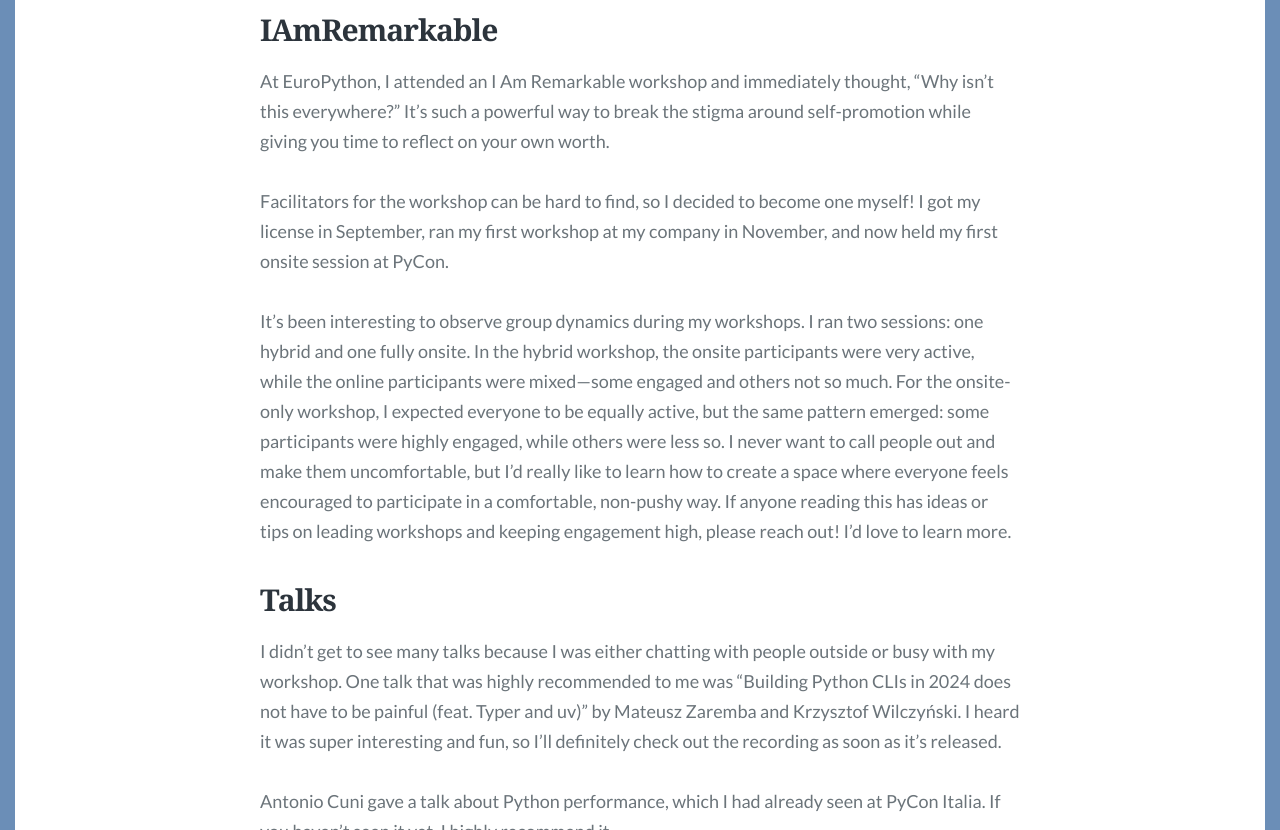
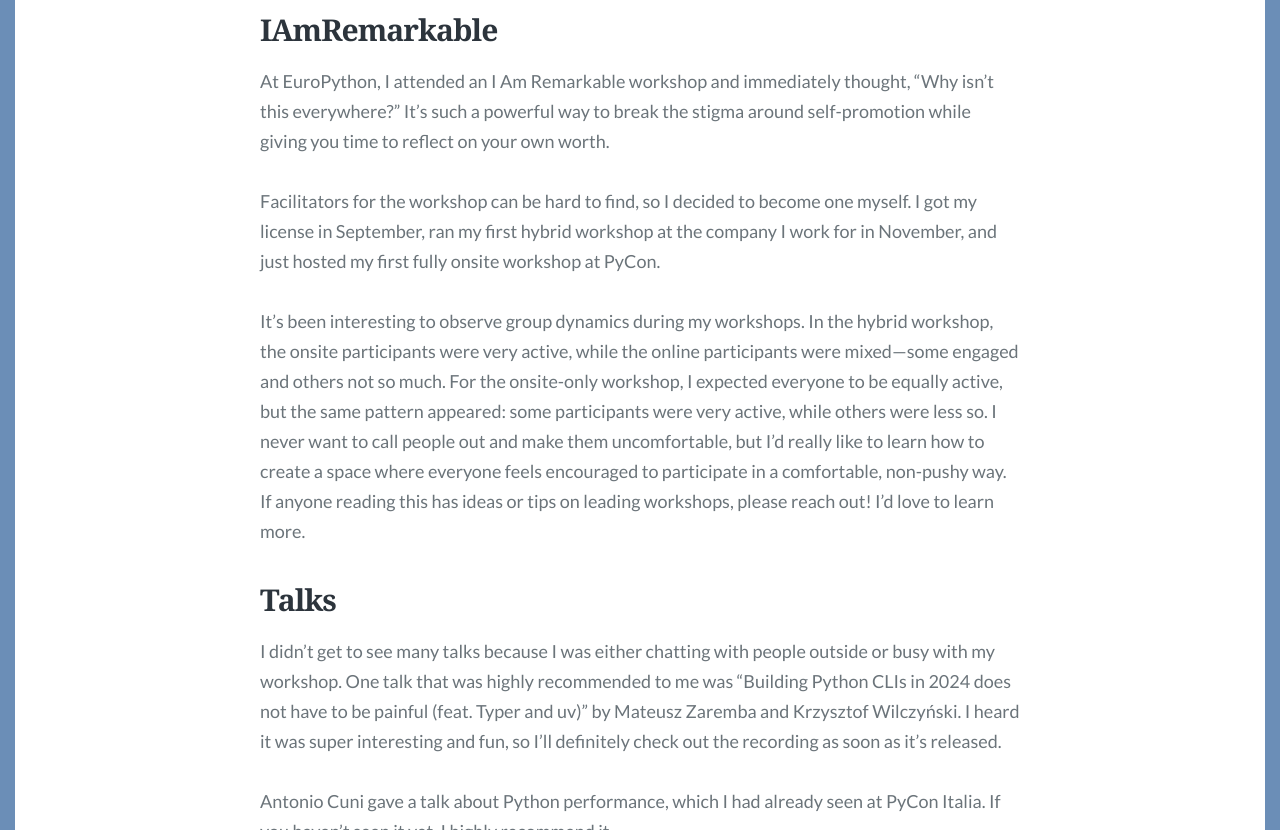
Before and after one commit to clytaemnestra/tech-blog, a Jekyll site: the page built from _posts/2024-12-08-pycon-wro.md, in a window 1280 px wide and 900 px high, scrolled down 5783 px, cut to the strip 70-900 px from the top of the window. Built offline with Jekyll 4.4.1, drawn with Linux system fonts in a browser that asks for light colours; some web fonts are replaced.

Commit message:
Fix structure

```diff
--- a/_posts/2024-12-08-pycon-wro.md
+++ b/_posts/2024-12-08-pycon-wro.md
@@ -107,9 +107,10 @@
 ## IAmRemarkable
 At EuroPython, I attended an I Am Remarkable workshop and immediately thought, “Why isn’t this everywhere?” It’s such a powerful way to break the stigma around self-promotion while giving you time to reflect on your own worth.
 
-Facilitators for the workshop can be hard to find, so I decided to become one myself! I got my license in September, ran my first workshop at my company in November, and now held my first onsite session at PyCon.
+Facilitators for the workshop can be hard to find, so I decided to become one myself. I got my license in September, ran my first hybrid workshop at the company I work for in November, and just hosted my first fully onsite workshop at PyCon.
 
-It’s been interesting to observe group dynamics during my workshops. I ran two sessions: one hybrid and one fully onsite. In the hybrid workshop, the onsite participants were very active, while the online participants were mixed—some engaged and others not so much. For the onsite-only workshop, I expected everyone to be equally active, but the same pattern emerged: some participants were highly engaged, while others were less so. I never want to call people out and make them uncomfortable, but I’d really like to learn how to create a space where everyone feels encouraged to participate in a comfortable, non-pushy way. If anyone reading this has ideas or tips on leading workshops and keeping engagement high, please reach out! I’d love to learn more.
+
+It’s been interesting to observe group dynamics during my workshops. In the hybrid workshop, the onsite participants were very active, while the online participants were mixed—some engaged and others not so much. For the onsite-only workshop, I expected everyone to be equally active, but the same pattern appeared: some participants were very active, while others were less so. I never want to call people out and make them uncomfortable, but I’d really like to learn how to create a space where everyone feels encouraged to participate in a comfortable, non-pushy way. If anyone reading this has ideas or tips on leading workshops, please reach out! I’d love to learn more.
 
 ## Talks
 I didn't get to see many talks because I was either chatting with people outside or busy with my workshop. One talk that was highly recommended to me was "Building Python CLIs in 2024 does not have to be painful (feat. Typer and uv)" by Mateusz Zaremba and Krzysztof Wilczyński. I heard it was super interesting and fun, so I'll definitely check out the recording as soon as it's released.
```
